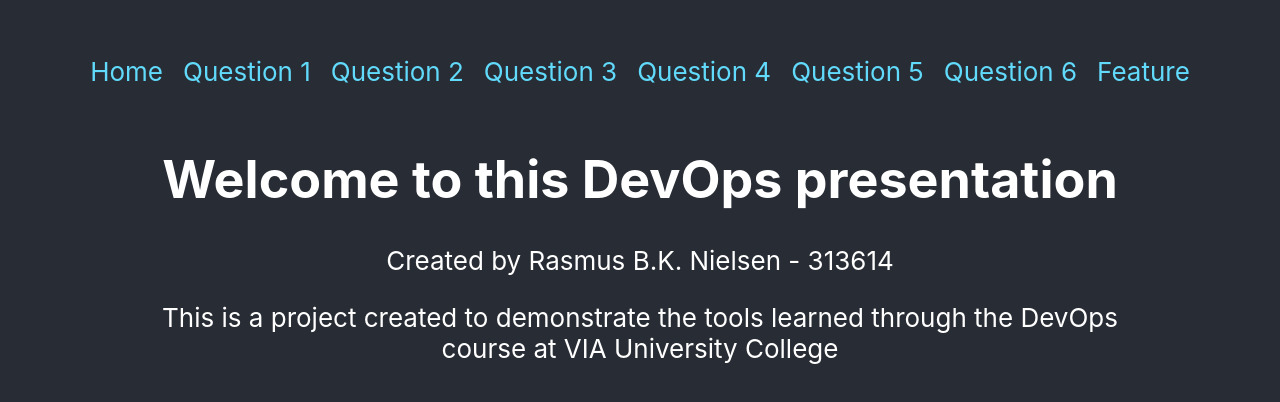
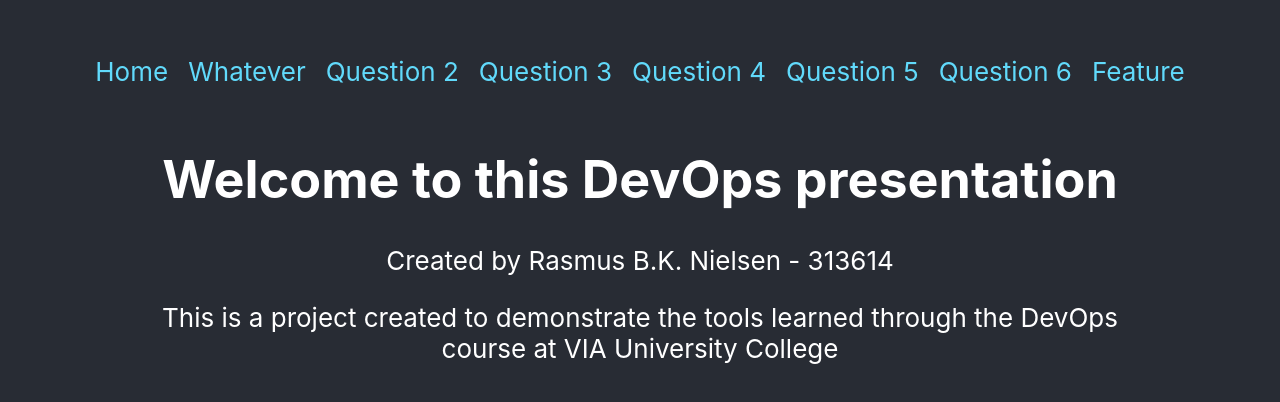
Before and after one commit to Rasmus-BK-Nielsen/DevOps_Demo, a React (Create React App) app in the folder devops_frontend/: page / in a window 1280 px wide. Shown: the part 190-592 px from the top of the page. Built offline with nearby package versions, Linux system fonts and the light colour scheme.

Commit message:
Push til git

```diff
--- a/devops_frontend/src/App.js
+++ b/devops_frontend/src/App.js
@@ -18,7 +18,7 @@
         <nav>
           <ul>
             <li><Link to="/">Home</Link></li>
-            <li><Link to="/question1">Question 1</Link></li>
+            <li><Link to="/question1">Whatever</Link></li>
             <li><Link to="/question2">Question 2</Link></li>
             <li><Link to="/question3">Question 3</Link></li>
             <li><Link to="/question4">Question 4</Link></li>
```
